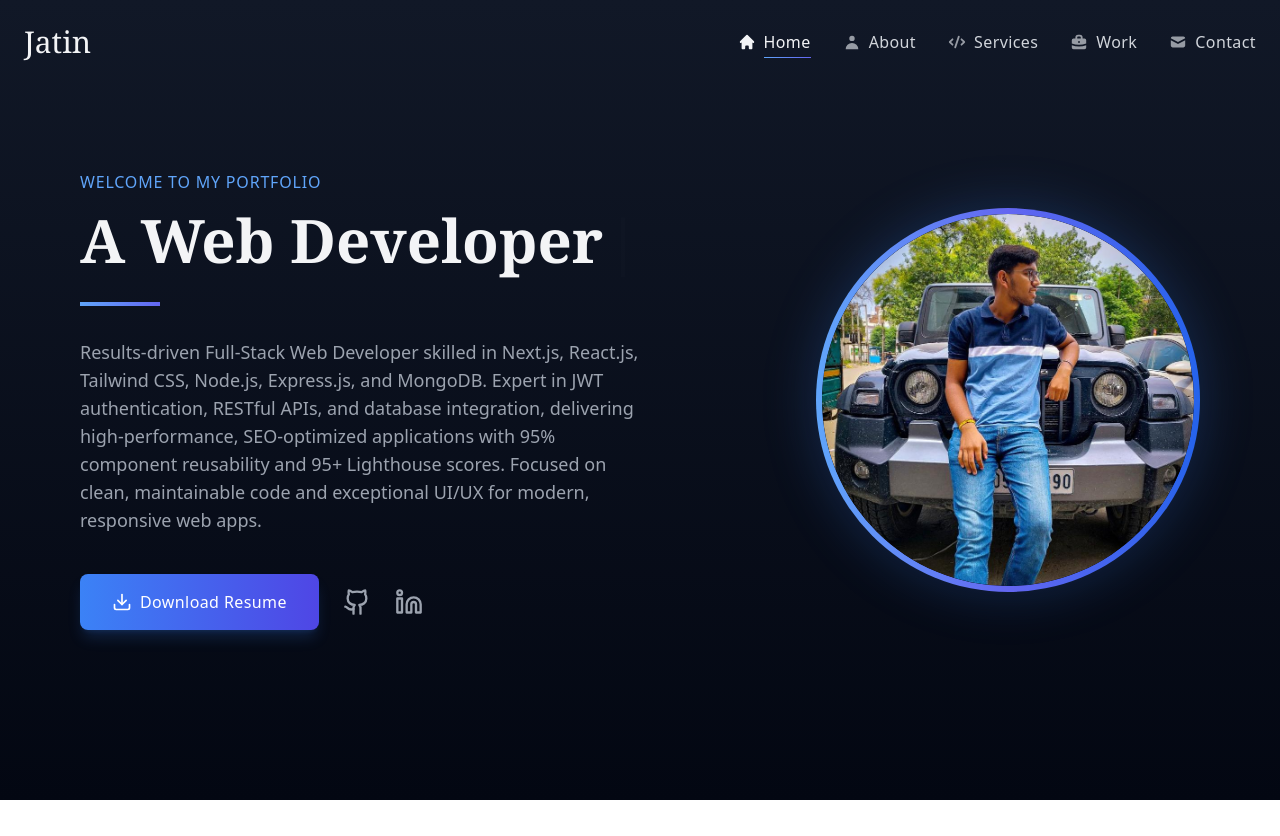
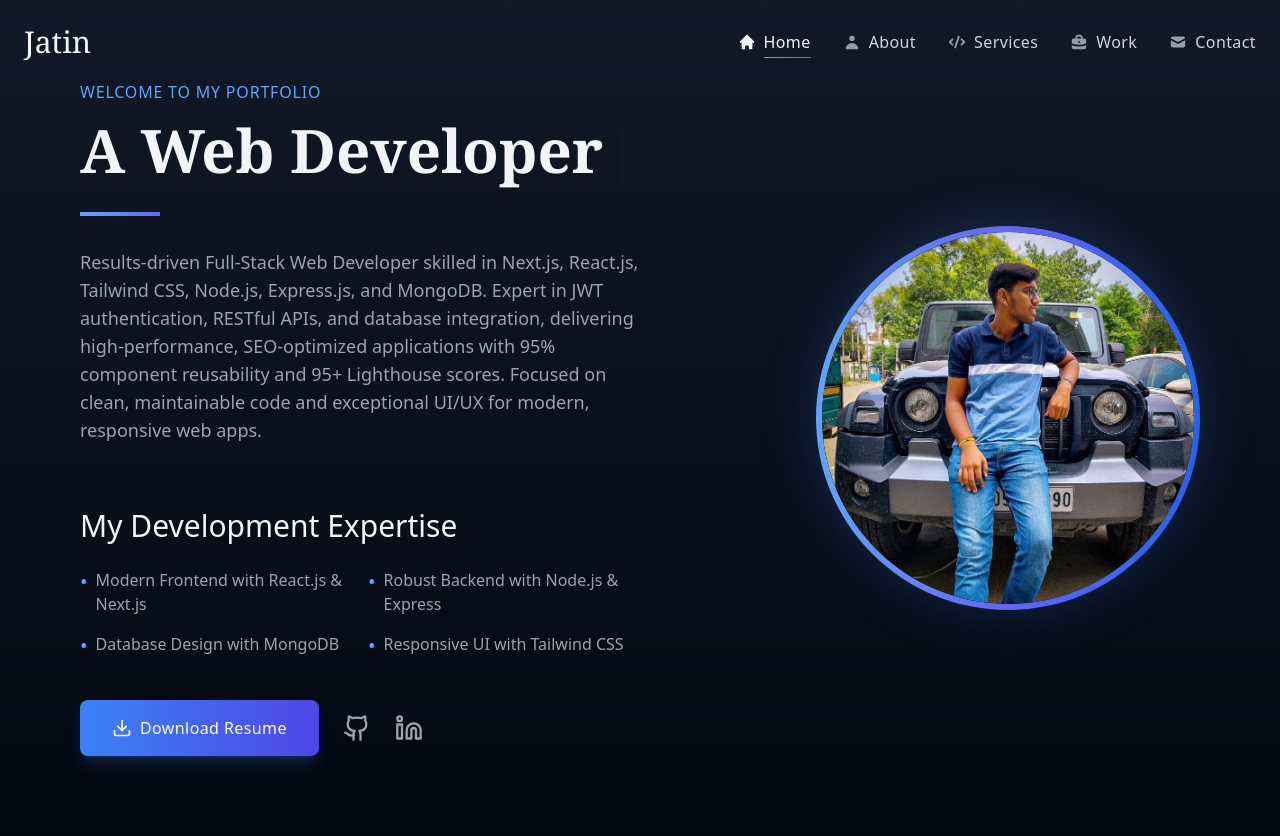
Before and after one commit to Jatin-1111/portfolio-next, a Next.js app: page / in a window 1280 px wide. Before the commit the page ends 800 px from the top, so only its background shows below. Built offline with nearby package versions, Linux system fonts and the light colour scheme.

Commit message:
Minor Fixes

```diff
--- a/app/layout.js
+++ b/app/layout.js
@@ -27,7 +27,7 @@ export const metadata = {
     default: "Jatin Kumar | Full-Stack Web Developer",
     template: "%s | Jatin Kumar - Full-Stack Developer Portfolio"
   },
-  description: "Full-Stack Web Developer specializing in Next.js, React.js, Node.js, and MongoDB. Creating modern, responsive web applications with clean code and exceptional user experiences.",
+  description: "Full-Stack Web Developer specializing in Next.js, React.js, Node.js and MongoDB. Building modern, responsive web apps with clean code and great UX.",
   keywords: ["full-stack developer", "web developer", "next.js", "react.js", "node.js", "express.js", "mongodb", "javascript", "tailwind css", "portfolio", "jatin kumar", "backend developer"],
   authors: [{ name: "Jatin Kumar" }],
   creator: "Jatin Kumar",
@@ -53,7 +53,8 @@ export default function RootLayout({ children }) {
   return (
     <html lang="en">
       <head>
-        <link rel="icon" href="/portfolio.png" />
+        <link rel="preload" href="/portfolio.png" as="image" />
+        <link rel="preload" href="/img.jpg" as="image" />
       </head>
       <body
         className={`${montserrat.variable} ${roboto.variable} ${firaCode.variable} text-textMain antialiased`}
--- a/app/page.js
+++ b/app/page.js
@@ -72,6 +72,35 @@ export default function Home() {
             >
               Results-driven Full-Stack Web Developer skilled in Next.js, React.js, Tailwind CSS, Node.js, Express.js, and MongoDB. Expert in JWT authentication, RESTful APIs, and database integration, delivering high-performance, SEO-optimized applications with 95% component reusability and 95+ Lighthouse scores. Focused on clean, maintainable code and exceptional UI/UX for modern, responsive web apps.
             </motion.p>
+
+            <motion.div
+              className="w-full mt-12 md:mt-16"
+              initial={{ opacity: 0, y: 20 }}
+              animate={{ opacity: 1, y: 0 }}
+              transition={{ delay: 0.7 }}
+            >
+              <h2 className="text-2xl md:text-3xl text-gray-100 text-center lg:text-left font-light mb-6">
+                My Development Expertise
+              </h2>
+              <div className="grid grid-cols-1 sm:grid-cols-2 gap-4 text-gray-400 font-light">
+                <div className="flex items-start gap-2">
+                  <span className="text-blue-400 text-xl">•</span>
+                  <p>Modern Frontend with React.js & Next.js</p>
+                </div>
+                <div className="flex items-start gap-2">
+                  <span className="text-blue-400 text-xl">•</span>
+                  <p>Robust Backend with Node.js & Express</p>
+                </div>
+                <div className="flex items-start gap-2">
+                  <span className="text-blue-400 text-xl">•</span>
+                  <p>Database Design with MongoDB</p>
+                </div>
+                <div className="flex items-start gap-2">
+                  <span className="text-blue-400 text-xl">•</span>
+                  <p>Responsive UI with Tailwind CSS</p>
+                </div>
+              </div>
+            </motion.div>
 
             {/* Actions Row - better aligned and grouped */}
             <motion.div
--- a/app/services/page.js
+++ b/app/services/page.js
@@ -73,7 +73,7 @@ export default function Services() {
             <motion.div
               key={index}
               className="group relative p-8 rounded-xl bg-gray-900/50 backdrop-blur-sm border border-gray-800
-                hover:border-blue-500/20 transition-all duration-500"
+      hover:border-blue-500/20 transition-all duration-500"
               initial={{ opacity: 0, y: 20 }}
               animate={{ opacity: 1, y: 0 }}
               transition={{ delay: 0.2 + index * 0.1 }}
--- a/app/work/page.js
+++ b/app/work/page.js
@@ -228,14 +228,14 @@ export default function ProjectShowcase({ autoplay = false }) {
 
                             {/* Technologies */}
                             <div className="space-y-4">
-                                <motion.h3
-                                    className="text-sm uppercase tracking-wider text-blue-400"
+                                <motion.h2
+                                    className="text-lg text-gray-100 font-light"
                                     initial={{ opacity: 0 }}
                                     animate={{ opacity: 1 }}
                                     transition={{ delay: 0.6 }}
                                 >
-                                    Technologies
-                                </motion.h3>
+                                    Technologies Used
+                                </motion.h2>
                                 <motion.div
                                     className="flex flex-wrap gap-2 sm:gap-3"
                                     initial={{ opacity: 0 }}
--- a/next.config.mjs
+++ b/next.config.mjs
@@ -8,6 +8,21 @@ const nextConfig = {
             "avatars.githubusercontent.com",
         ],
     },
+    async redirects() {
+        return [
+            {
+                source: '/:path*',
+                has: [
+                    {
+                        type: 'host',
+                        value: 'www.jatin0111.vercel.app',
+                    },
+                ],
+                destination: 'https://jatin0111.vercel.app/:path*',
+                permanent: true,
+            },
+        ];
+    },
 };
 
 export default nextConfig;
```
